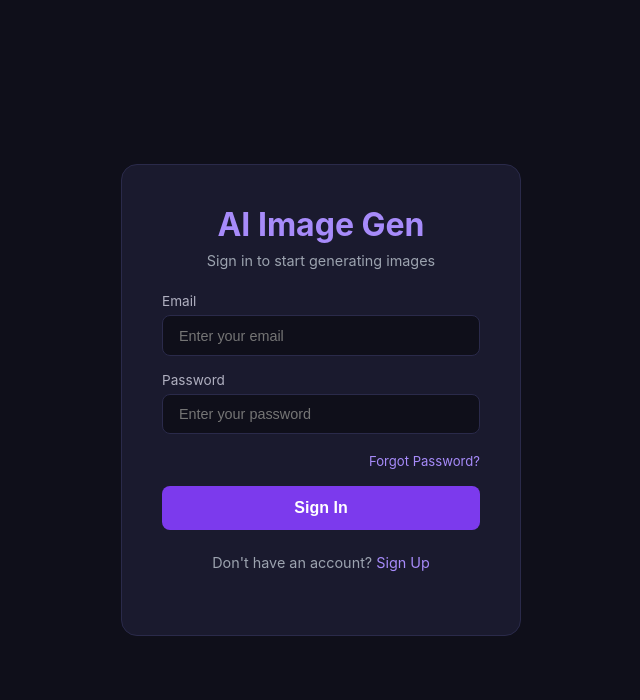
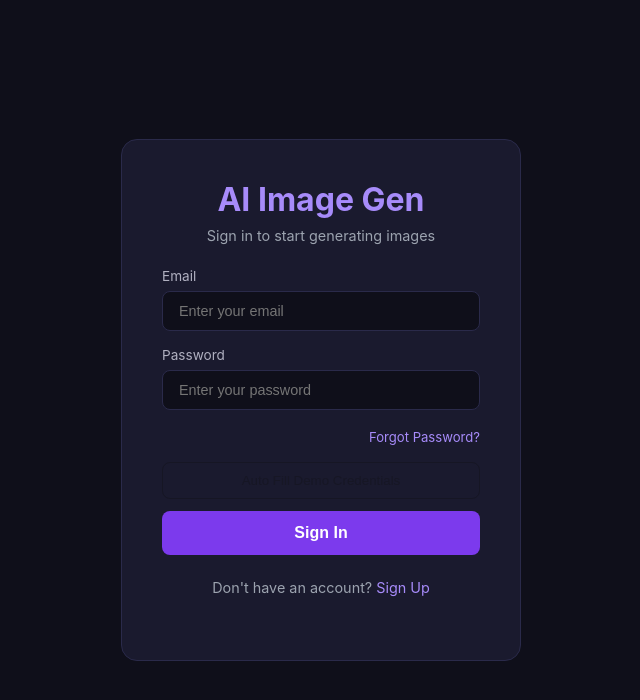
Before and after one commit to eakarsu/AiImageGeneration, a React (Vite) app in the folder frontend/: page /login in a window 1280 px wide. Shown: the top 700 px of the page, without its empty margins (319-959 px from the left). Built offline with nearby package versions, Linux system fonts and the light colour scheme.

Commit message:
Add secure demo credential autofill

```diff
--- a/frontend/src/pages/Gallery.jsx
+++ b/frontend/src/pages/Gallery.jsx
@@ -40,7 +40,7 @@
   useEffect(() => {
     fetch('/api/styles', { headers: { Authorization: `Bearer ${token}` } })
       .then(r => r.json())
-      .then(data => setStyles(data.items || data))
+      .then(data => setStyles(Array.isArray(data) ? data : (data?.items || data?.data || [])))
       .catch(console.error);
   }, []);
 
@@ -53,8 +53,8 @@
     fetch(`/api/gallery?${params}`, { headers: { Authorization: `Bearer ${token}` } })
       .then(r => r.json())
       .then(data => {
-        setItems(data.items);
-        setTotalPages(data.totalPages);
+        setItems(Array.isArray(data) ? data : (data?.items || data?.data || data?.rows || []));
+        setTotalPages(data?.totalPages || 1);
       })
       .catch(console.error);
   };
--- a/frontend/src/pages/Generate.jsx
+++ b/frontend/src/pages/Generate.jsx
@@ -17,7 +17,7 @@
   useEffect(() => {
     fetch('/api/styles', { headers: { Authorization: `Bearer ${token}` } })
       .then(r => r.json())
-      .then(setStyles)
+      .then(data => setStyles(Array.isArray(data) ? data : (data?.items || data?.data || [])))
       .catch(console.error);
   }, []);
 
--- a/frontend/src/pages/History.jsx
+++ b/frontend/src/pages/History.jsx
@@ -70,7 +70,7 @@
   useEffect(() => {
     fetch('/api/styles', { headers: { Authorization: `Bearer ${token}` } })
       .then(r => r.json())
-      .then(data => setStyles(data.items || data))
+      .then(data => setStyles(Array.isArray(data) ? data : (data?.items || data?.data || [])))
       .catch(console.error);
   }, []);
 
--- a/frontend/src/pages/Login.jsx
+++ b/frontend/src/pages/Login.jsx
@@ -72,6 +72,15 @@
           <div className="forgot-link">
             <Link to="/forgot-password">Forgot Password?</Link>
           </div>
+          <button
+            type="button"
+            onClick={() => { setEmail(import.meta.env.VITE_DEMO_EMAIL || ''); setPassword(import.meta.env.VITE_DEMO_PASSWORD || ''); }}
+            disabled={!import.meta.env.VITE_DEMO_EMAIL || !import.meta.env.VITE_DEMO_PASSWORD}
+            aria-label="Auto Fill Demo Credentials"
+            style={{ width: '100%', marginBottom: '12px', padding: '10px 14px', borderRadius: '8px', border: '1px solid currentColor', background: 'transparent', cursor: 'pointer' }}
+          >
+            Auto Fill Demo Credentials
+          </button>
           <button type="submit" className="btn-login">Sign In</button>
         </form>
         <p className="auth-link">Don't have an account? <Link to="/register">Sign Up</Link></p>
```
Also changed, not shown: 2 other files (tests, documents, lock files or other folders).
